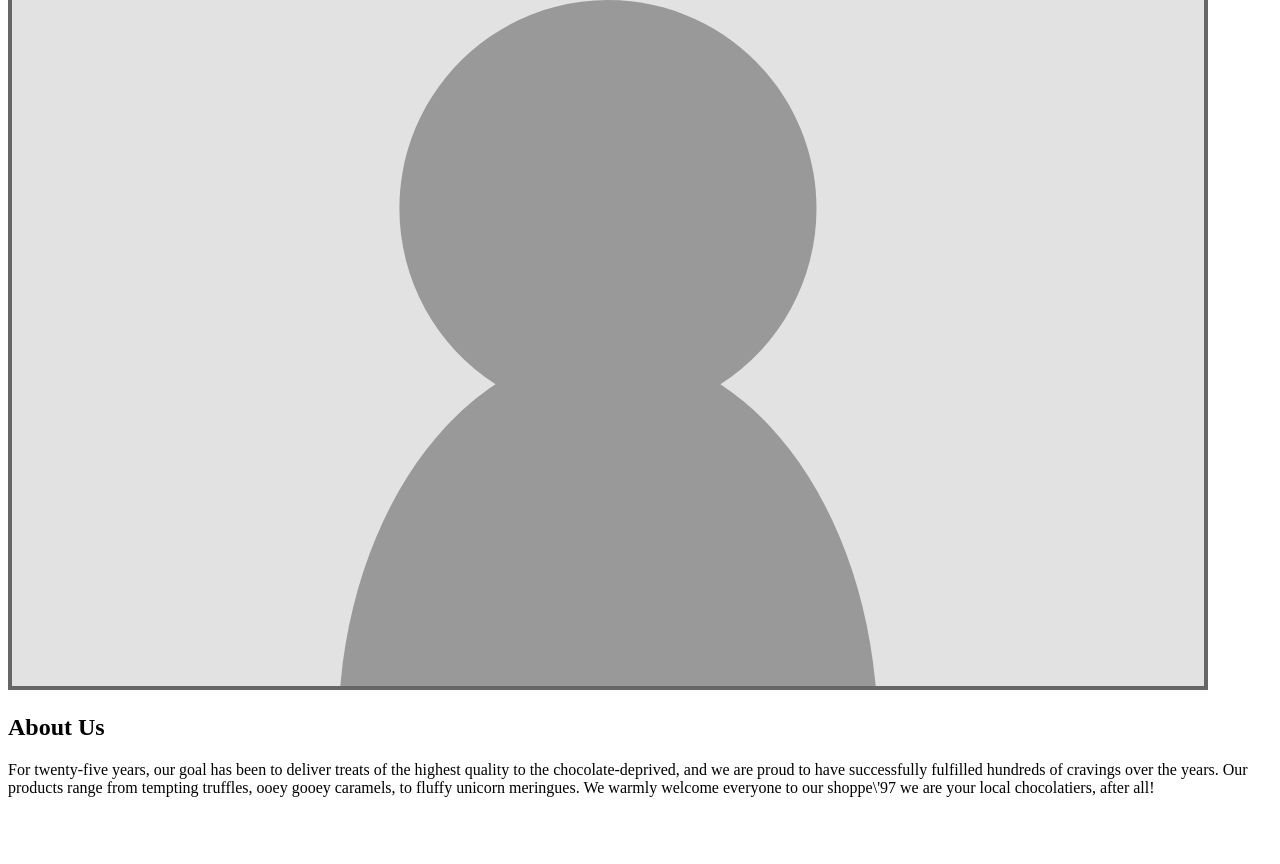
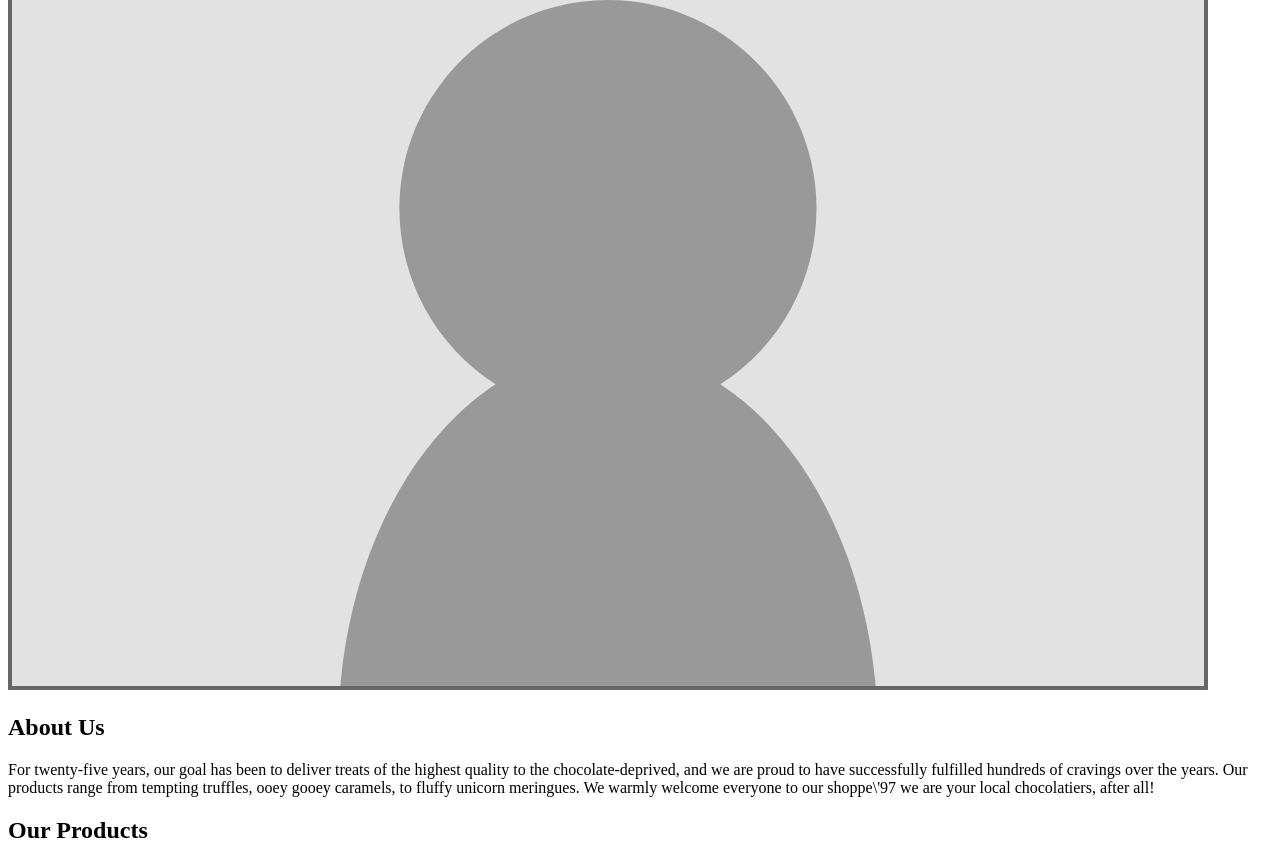
Before and after one commit to digitalsara/confectionery-website-prototype, a plain HTML site: page index.html in a window 1280 px wide. Shown: the part 590-1454 px from the top of the page. Before the commit the page ends 1403 px from the top, so only its background shows below. Drawn offline with Linux system fonts and the light colour scheme.

Commit message:
Added a main class

```diff
--- a/index.html
+++ b/index.html
@@ -7,6 +7,7 @@
   <link href="css/main.css" rel="stylesheet">
 </head>
 <body>
+  <main>
     <header>
       <div class="title">
         <h1>Coco's Chocolatiers</h1>
@@ -32,6 +33,11 @@
           </div>
         </div>
     </section>
-
+    <section>
+      <div class="products">
+        <h2>Our Products</h2>
+      </div>
+    </section>
+  </main>
 </body>
 </html>
```
Lines whose indentation alone changed are shown as unchanged.
